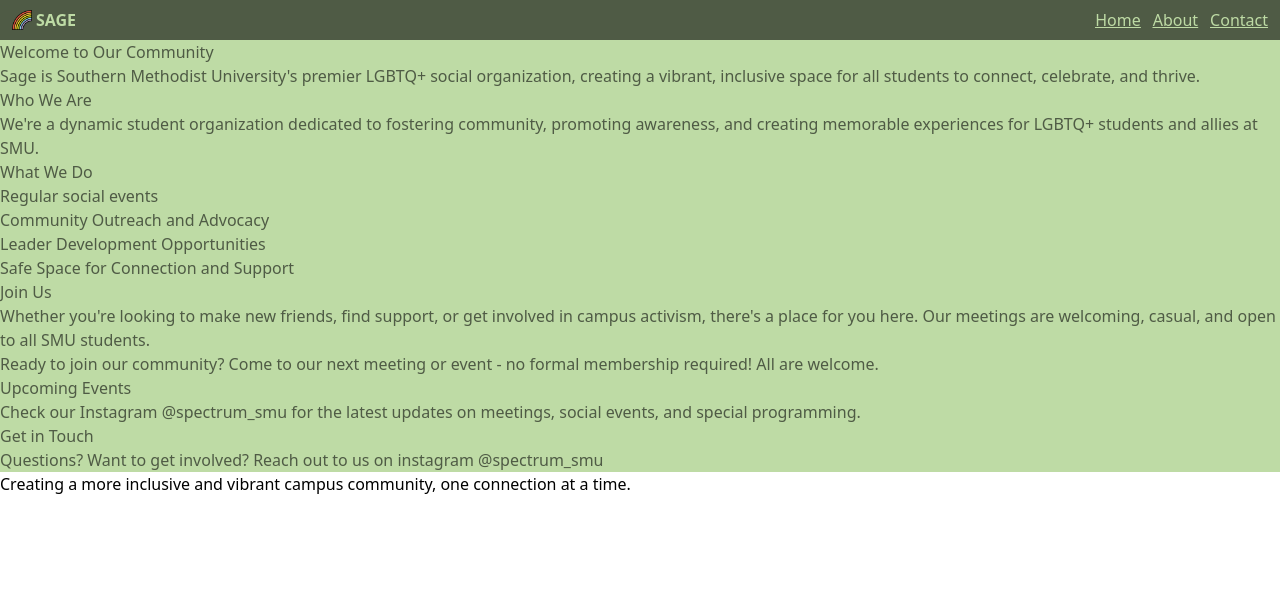
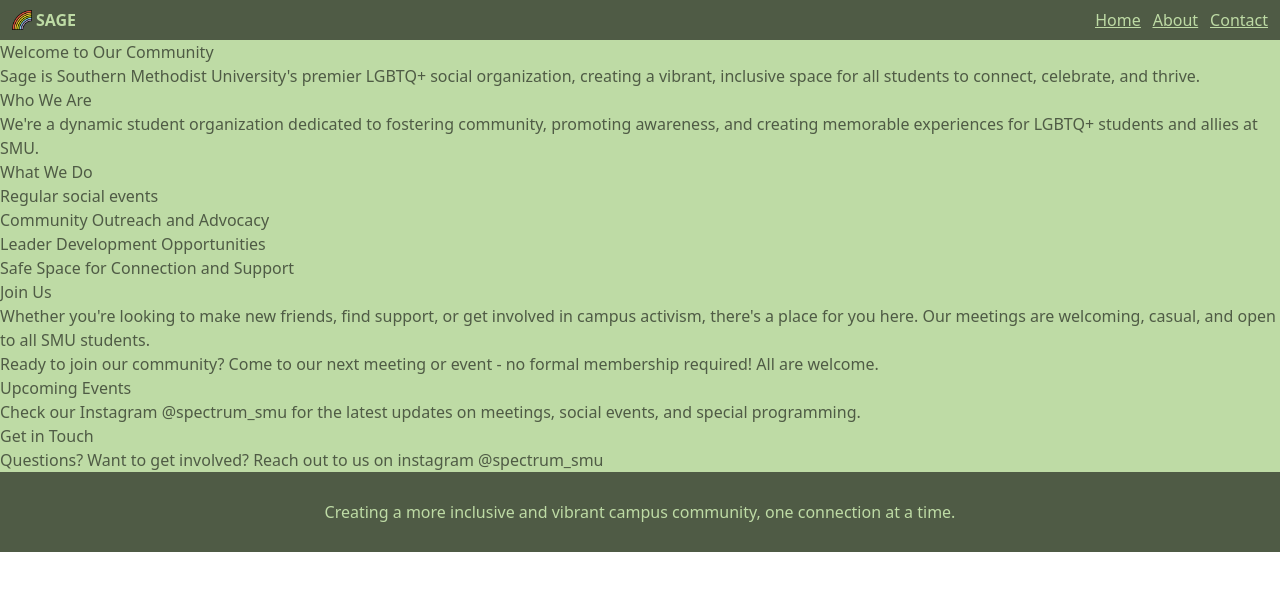
Before and after one commit to BellalaK/Responsive-Club-Website, a website: page src/index.html in a window 1280 px wide. Drawn offline with Linux system fonts and the light colour scheme.

Commit message:
add utility classes for margin, padding, and text alignment; update footer styling in index.html

```diff
--- a/src/index.html
+++ b/src/index.html
@@ -88,8 +88,8 @@
         </p>
       </div>
     </main>
-    <footer>
-      <p>
+    <footer class="bg-green-300 text-green-100 p-4">
+      <p class="text-center p-3">
         Creating a more inclusive and vibrant campus community, one connection
         at a time.
       </p>
```
Also changed, not shown: src/css/output.css.
